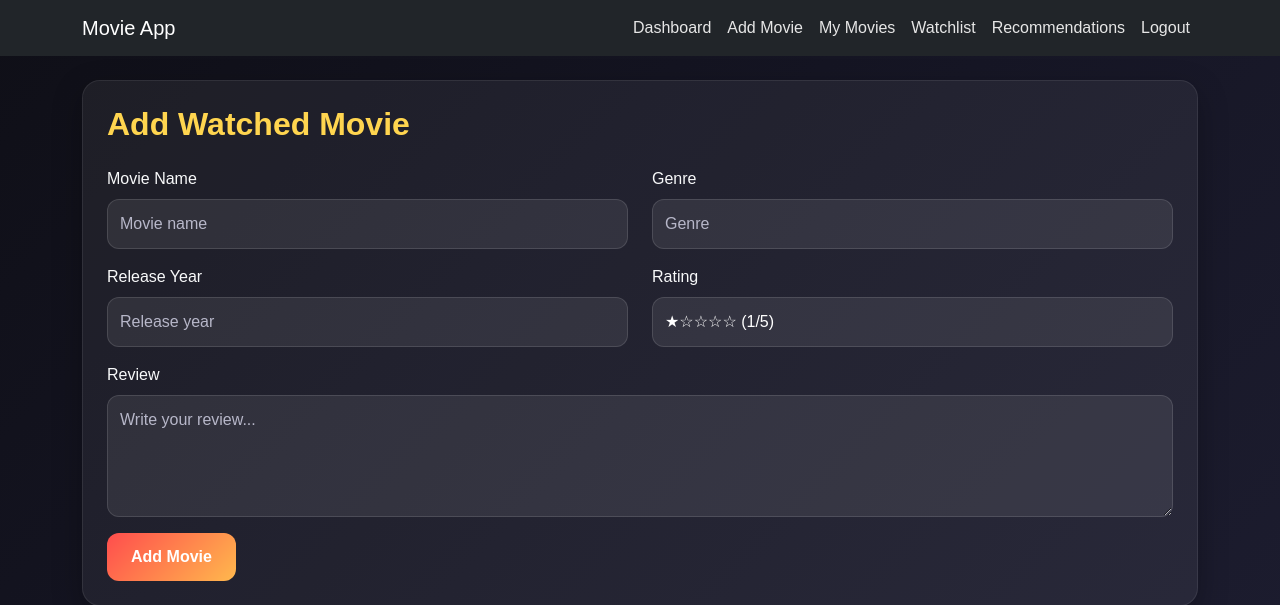
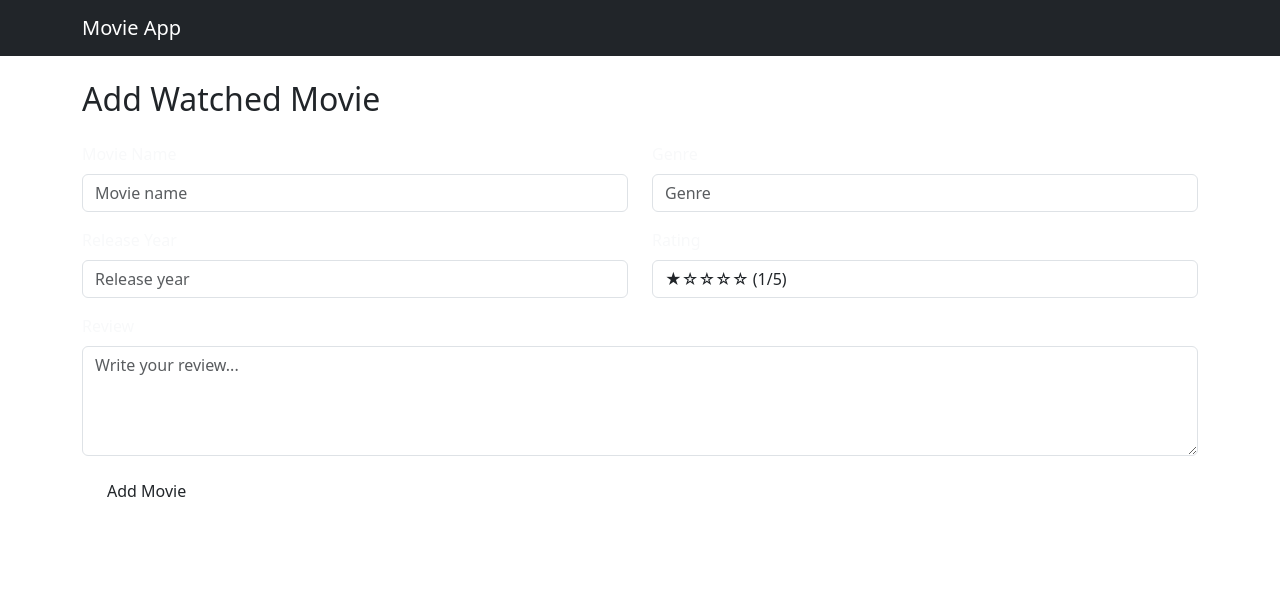
Before and after one commit to arranjan681/ReelLog, a Flask app: page /add_movie in a window 1280 px wide. Shown: the top 605 px of the page. Run offline with Flask 3, Linux system fonts and the light colour scheme; the visitor is signed in with stand-in values (Sample User, id 1).

Commit message:
Update base.html

```diff
--- a/templates/base.html
+++ b/templates/base.html
@@ -5,39 +5,11 @@
     <meta name="viewport" content="width=device-width, initial-scale=1.0">
     <title>Movie App</title>
     <link href="https://cdn.jsdelivr.net/npm/bootstrap@5.3.3/dist/css/bootstrap.min.css" rel="stylesheet">
-    <link rel="stylesheet" href="{{ url_for('static', filename='style.css') }}">
 </head>
 <body>
-    <nav class="navbar navbar-expand-lg navbar-dark bg-dark">
+    <nav class="navbar navbar-dark bg-dark">
         <div class="container">
-            <a class="navbar-brand" href="{{ url_for('dashboard') }}">Movie App</a>
-
-            <button class="navbar-toggler" type="button" data-bs-toggle="collapse" data-bs-target="#navMenu">
-                <span class="navbar-toggler-icon"></span>
-            </button>
-
-            <div class="collapse navbar-collapse" id="navMenu">
-                <ul class="navbar-nav ms-auto">
-                    <li class="nav-item">
-                        <a class="nav-link" href="{{ url_for('dashboard') }}">Dashboard</a>
-                    </li>
-                    <li class="nav-item">
-                        <a class="nav-link" href="{{ url_for('add_movie') }}">Add Movie</a>
-                    </li>
-                    <li class="nav-item">
-                        <a class="nav-link" href="{{ url_for('movies') }}">My Movies</a>
-                    </li>
-                    <li class="nav-item">
-                        <a class="nav-link" href="{{ url_for('watchlist') }}">Watchlist</a>
-                    </li>
-                    <li class="nav-item">
-                        <a class="nav-link" href="{{ url_for('recommendations') }}">Recommendations</a>
-                    </li>
-                    <li class="nav-item">
-                        <a class="nav-link text-danger" href="{{ url_for('logout') }}">Logout</a>
-                    </li>
-                </ul>
-            </div>
+            <span class="navbar-brand">Movie App</span>
         </div>
     </nav>
 
@@ -52,7 +24,5 @@
 
         {% block content %}{% endblock %}
     </div>
-
-    <script src="https://cdn.jsdelivr.net/npm/bootstrap@5.3.3/dist/js/bootstrap.bundle.min.js"></script>
 </body>
 </html>
```
